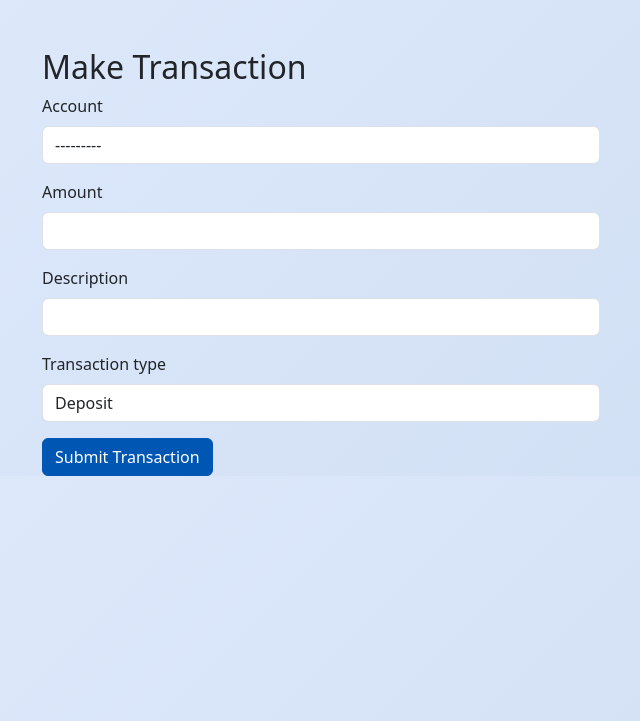
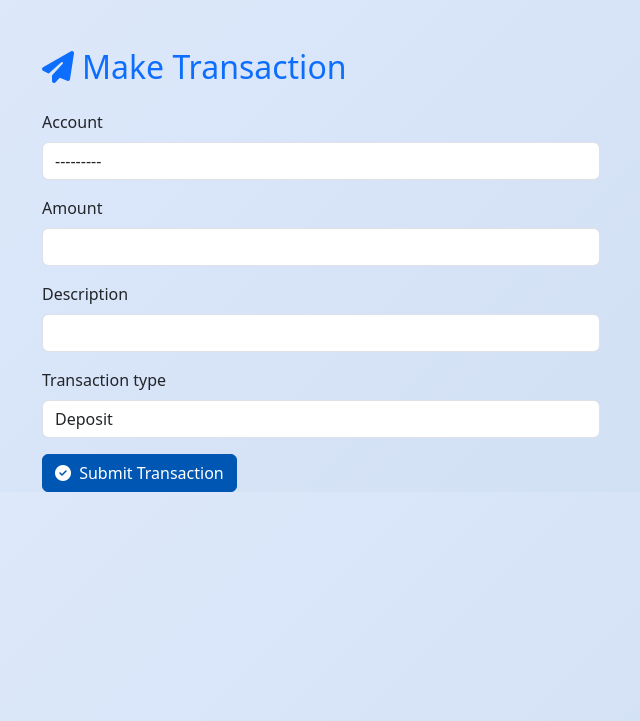
Before and after one commit to free20064u/bankapp, a Django app: template core/templates/make_transaction.html in a window 1280 px wide. Shown: the part 56-777 px from the top of the page, without its empty margins (319-959 px from the left). Run offline with Django 5.2, Linux system fonts and the light colour scheme; the template is opened without the code that fills it: values that come from a table or form of the project are taken from there, others are empty; some libraries are stand-ins or nearby versions.

Commit message:
Update make_transaction.html

```diff
--- a/core/templates/make_transaction.html
+++ b/core/templates/make_transaction.html
@@ -1,7 +1,7 @@
 {% extends 'base.html' %}
 
 {% block content %}
-  <h2>Make Transaction</h2>
+  <h2 class="mb-4 text-primary"><i class="fas fa-paper-plane me-2"></i>Make Transaction</h2>
   <form method="post">
     {% csrf_token %}
     {% for field in form %}
@@ -16,7 +16,7 @@
         {% endfor %}
       </div>
     {% endfor %}
-    <button type="submit" class="btn btn-primary">Submit Transaction</button>
+  <button type="submit" class="btn btn-primary"><i class="fas fa-check-circle me-1"></i> Submit Transaction</button>
   </form>
 
   <script>
```
